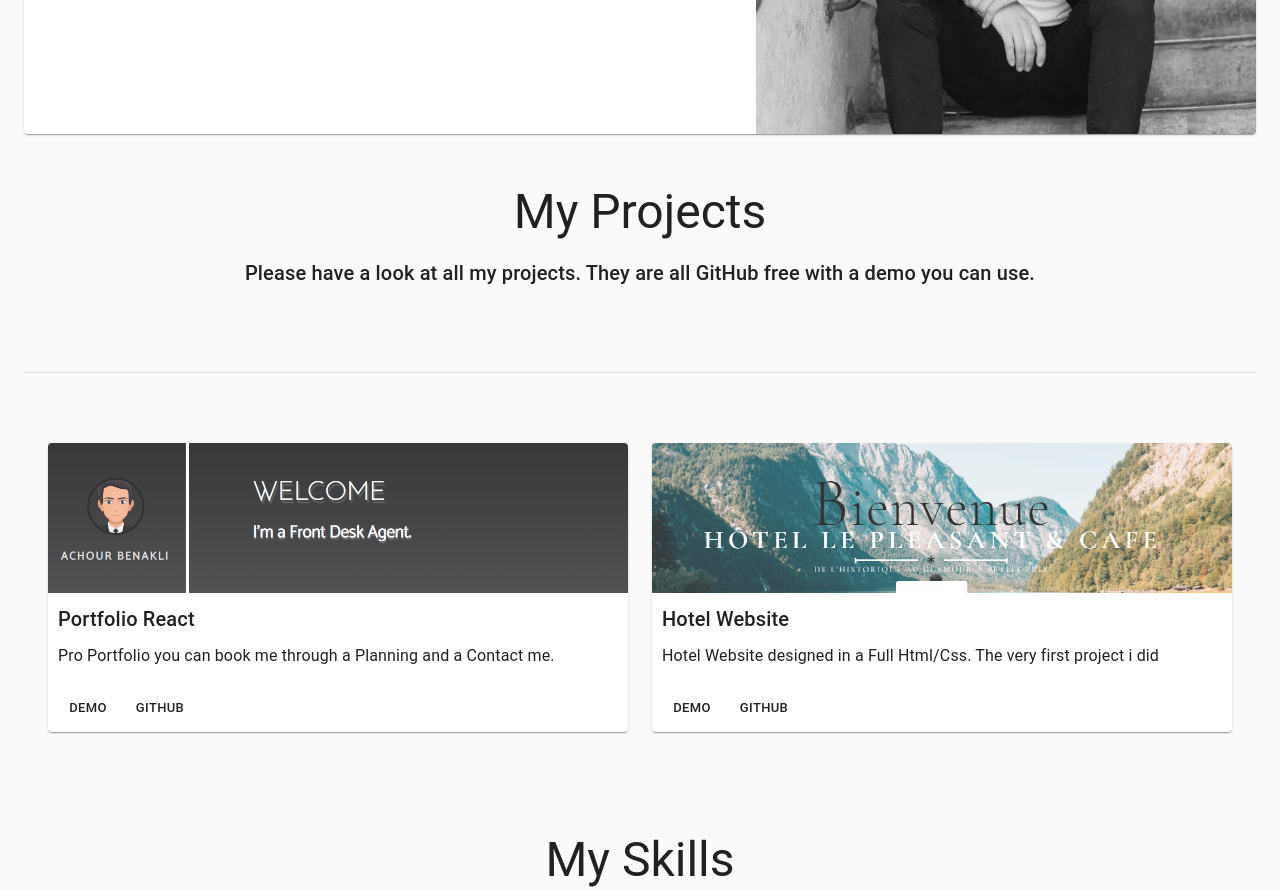
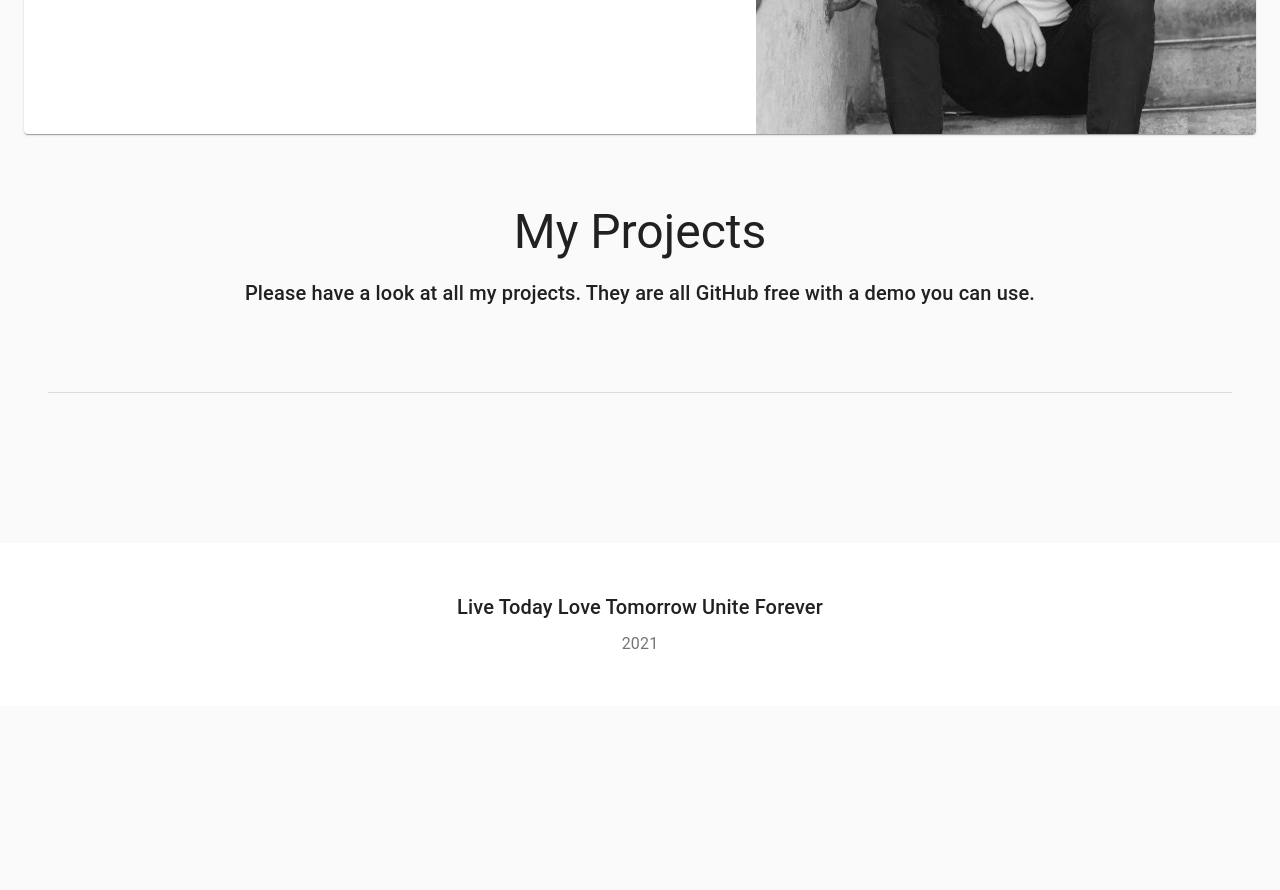
Before and after one commit to AchourBenakli/BlogAchourBenakli, a React (Create React App) app in the folder client/: page / in a window 1280 px wide. Shown: the part 360-1250 px from the top of the page. After the commit the page ends 1066 px from the top, so only its background shows below. Built offline with nearby package versions, Linux system fonts and the light colour scheme.

Commit message:
update route

```diff
--- a/client/src/App.js
+++ b/client/src/App.js
@@ -1,9 +1,13 @@
 import { Container, CssBaseline } from "@material-ui/core";
 import React from 'react';
+import {
+  BrowserRouter as Router,
+  Route
+} from 'react-router-dom';
 import Blog from './Blog';
 import Footer from "./Footer";
 import Header from './Header';
-import Presentation from './Presentation';
+import Presentation from "./Presentation";
 import Skills from "./Skills";
 
 
@@ -18,29 +22,45 @@ const blogPosts = [
     description:
       'Hotel Website designed in a Full Html/Css. The very first project i did',
   },
-  // {
-  //   title: 'Blog (React and Material UI)',
-  //   description:
-  //     'Current Project. Using Material UI and React, Im still developping new features.',
-  // },
 ];
 
 
+// const App = () => {
+//   return (
+//     <>
+//       <CssBaseline />
+//       <Container maxWidth="lg">
+//         <Header />
+//         <Presentation />
+//         <Container justify="center" style={{ marginTop: '20px', marginBottom: '150px' }} >
+//           <Blog post={blogPosts} />
+//         </Container>
+//         <Skills />
+//       </Container>
+//       <Footer />
+//     </>
+//   );
+// }
+
+
 const App = () => {
-  // const classes = useStyles();
   return (
     <>
-      <CssBaseline />
-      <Container maxWidth="lg">
-        <Header />
-        <Presentation />
-        <Container justify="center" style={{ marginTop: '20px', marginBottom: '150px' }} >
-          <Blog post={blogPosts} />
+      <Router>
+
+        <CssBaseline />
+        <Container maxWidth="lg">
+          <Route path="/" component={Header} exact />
+          <Container justify="center" style={{ marginTop: '20px', marginBottom: '150px' }} >
+            <Presentation />
+            <Route path="/Blog" component={Blog} post={blogPosts} />
+          </Container>
+          <Route path="/Skills" component={Skills} />
         </Container>
-        <Skills />
-      </Container>
-      <Footer />
+        <Footer />
+
+      </Router>
     </>
-  );
+  )
 }
 export default App;
--- a/client/src/Blog.js
+++ b/client/src/Blog.js
@@ -38,7 +38,7 @@ const useStyles = makeStyles(theme => ({
   //   }
   // },
 }));
-export default function Blog(props) {
+function Blog(props) {
   const classes = useStyles();
   const { post } = props;
   return (
@@ -180,3 +180,5 @@ Blog.propTypes = {
   title: PropTypes.string,
   description: PropTypes.string,
 };
+
+export default Blog;
--- a/client/src/Header.js
+++ b/client/src/Header.js
@@ -93,7 +93,7 @@ const useStyles = makeStyles((theme) => ({
 
 }));
 
-export default function Header(props) {
+function Header(props) {
   const classes = useStyles();
   const [openDrawer, setOpenDrawer] = React.useState(false);
 
@@ -165,3 +165,5 @@ export default function Header(props) {
 Header.propTypes = {
   title: PropTypes.string,
 };
+
+export default Header
--- a/package.json
+++ b/package.json
@@ -25,7 +25,8 @@
     "concurrently": "^6.2.0",
     "dotenv": "^8.2.0",
     "express": "^4.17.1",
-    "heroku": "^7.51.0"
+    "heroku": "^7.51.0",
+    "react-router-dom": "^5.2.0"
   },
   "devDependencies": {
     "nodemon": "^2.0.7"
```
Also changed, not shown: 1 other file (tests, documents, lock files or other folders).
